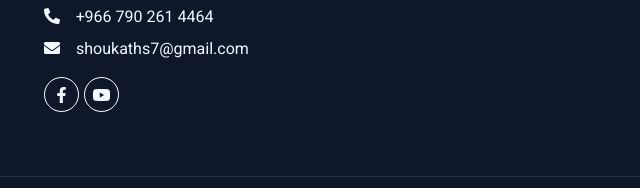
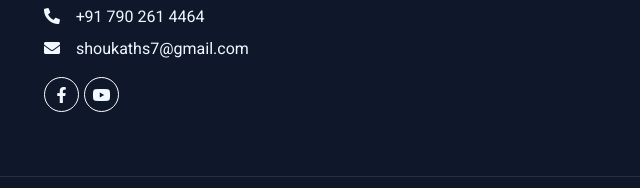
Before and after one commit to thasneem9/viewPointTouristHome, a plain HTML site: page index.html in a window 1280 px wide. Shown: the part 2946-3134 px from the top of the page, 426-1066 px from the left. Drawn offline with nearby package versions, Linux system fonts and the light colour scheme; files that its build step writes are made by us from their sources; files whose address does not match are found by name.

Commit message:
Update index.html

```diff
--- a/index.html
+++ b/index.html
@@ -338,7 +338,7 @@
                     <div class="col-md-6 col-lg-3">
                         <h6 class="section-title text-start text-primary text-uppercase mb-4">Contact</h6>
                         <p class="mb-2"><i class="fa fa-map-marker-alt me-3"></i>Near EMS Nursing College, Perinthalmanna, Kerala 679321, India</p>
-                        <p class="mb-2"><i class="fa fa-phone-alt me-3"></i>+966 790 261 4464</p>
+                        <p class="mb-2"><i class="fa fa-phone-alt me-3"></i>+91 790 261 4464</p>
                         <p class="mb-2"><i class="fa fa-envelope me-3"></i>shoukaths7@gmail.com</p>
                         <div class="d-flex pt-2">
                             <a class="btn btn-outline-light btn-social" href=""><i class="fab fa-facebook-f"></i></a>
```
